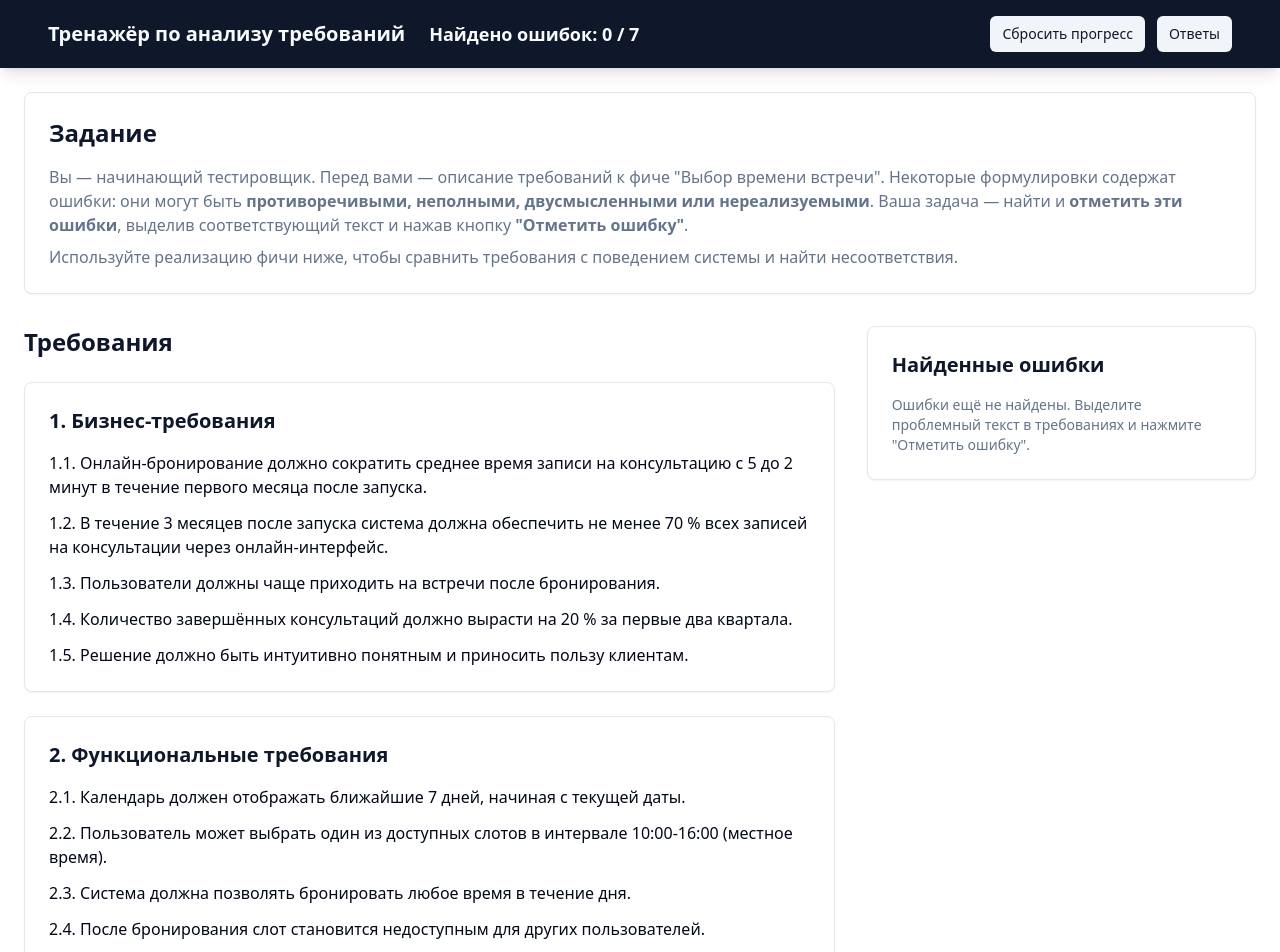
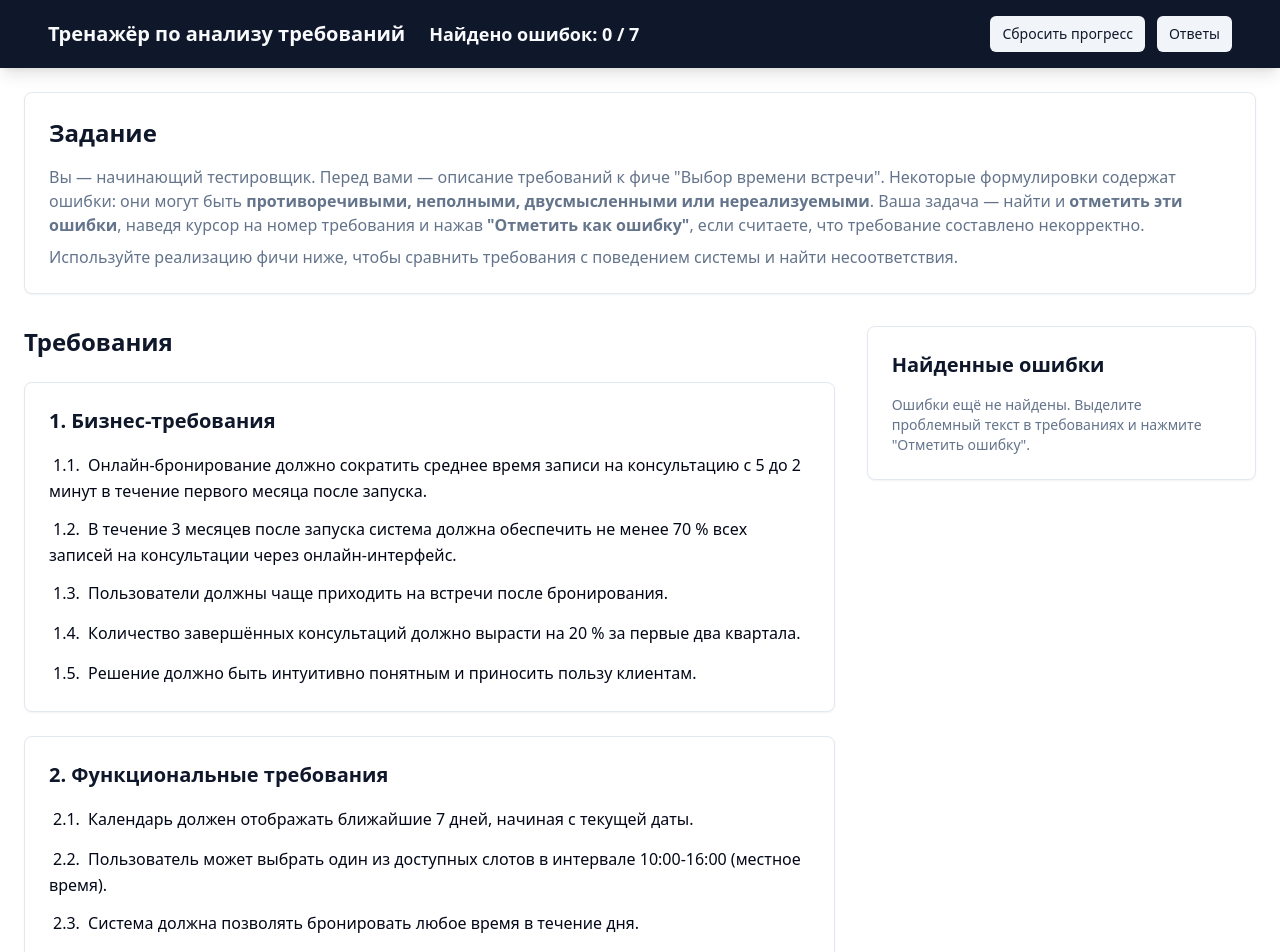
Before and after one commit to DrDoom74/requirement-trainer-time-slot, a React (Vite) app: page / in a window 1280 px wide. Shown: the top 952 px of the page. Built offline with nearby package versions, Linux system fonts and the light colour scheme.

Commit message:
Refactor: Implement clickable requirement numbers
Implement new UI for marking errors by clicking requirement numbers, including hover effects, error highlighting, and updated instructions. Add UI requirement 3.6.

```diff
--- a/src/components/RequirementsSection.tsx
+++ b/src/components/RequirementsSection.tsx
@@ -1,49 +1,17 @@
 
-import React, { useState, useRef } from 'react';
+import React, { useState } from 'react';
 import { Button } from './ui/button';
 
 interface RequirementsSectionProps {
-  onErrorFound: (selectedText: string) => boolean;
+  onErrorFound: (requirementId: string) => boolean;
 }
 
 const RequirementsSection: React.FC<RequirementsSectionProps> = ({ onErrorFound }) => {
-  const [selectedText, setSelectedText] = useState('');
+  const [hoveredNumber, setHoveredNumber] = useState<string | null>(null);
+  const [clickedNumber, setClickedNumber] = useState<string | null>(null);
   const [showButton, setShowButton] = useState(false);
   const [buttonPosition, setButtonPosition] = useState({ x: 0, y: 0 });
-  const sectionRef = useRef<HTMLDivElement>(null);
-
-  const handleTextSelection = () => {
-    const selection = window.getSelection();
-    if (selection && selection.toString().trim()) {
-      const selectedStr = selection.toString().trim();
-      setSelectedText(selectedStr);
-
-      // Получаем позицию для кнопки
-      const range = selection.getRangeAt(0);
-      const rect = range.getBoundingClientRect();
-      const sectionRect = sectionRef.current?.getBoundingClientRect();
-
-      if (sectionRect) {
-        setButtonPosition({
-          x: rect.left + rect.width / 2 - sectionRect.left,
-          y: rect.top - sectionRect.top - 50
-        });
-      }
-      setShowButton(true);
-    } else {
-      setShowButton(false);
-    }
-  };
-
-  const handleMarkError = () => {
-    const success = onErrorFound(selectedText);
-    if (success) {
-      // Очищаем выделение при успехе
-      window.getSelection()?.removeAllRanges();
-    }
-    setShowButton(false);
-    setSelectedText('');
-  };
+  const [processedNumbers, setProcessedNumbers] = useState<Set<string>>(new Set());
 
   const requirements = {
     business: [
@@ -67,27 +35,85 @@ const RequirementsSection: React.FC<RequirementsSectionProps> = ({ onErrorFound
       "3.2. Временные слоты отображаются интерактивными кнопками с временем (напр. «10:00»).",
       "3.3. Цвет кнопки «Забронировать» должен соответствовать общепринятому стилю.",
       "3.4. После успешного бронирования должно появиться уведомление не менее чем на 3 секунды с текстом «Встреча успешно забронирована».",
-      "3.5. Поле ввода имени обязательно к заполнению до отправки формы."
+      "3.5. Поле ввода имени обязательно к заполнению до отправки формы.",
+      "3.6. После бронирования временного слота соответствующая кнопка с указанием времени должна становиться неактивной (disabled), визуально отличаться от доступных слотов и не реагировать на нажатия."
     ]
   };
 
+  const extractRequirementNumber = (req: string) => {
+    const match = req.match(/^(\d\.\d)/);
+    return match ? match[1] : '';
+  };
+
+  const getNumberBackgroundColor = (number: string) => {
+    if (processedNumbers.has(number)) {
+      const isError = onErrorFound(number);
+      return isError ? 'bg-green-200' : 'bg-gray-300';
+    }
+    if (hoveredNumber === number) {
+      return 'bg-red-100';
+    }
+    return '';
+  };
+
+  const handleNumberClick = (event: React.MouseEvent, requirement: string) => {
+    const number = extractRequirementNumber(requirement);
+
+    if (processedNumbers.has(number)) {
+      return; // Уже обработан
+    }
+
+    setClickedNumber(number);
+
+    const rect = (event.target as HTMLElement).getBoundingClientRect();
+    setButtonPosition({
+      x: rect.left + rect.width / 2,
+      y: rect.bottom + 10
+    });
+    setShowButton(true);
+  };
+
+  const handleMarkAsError = () => {
+    if (!clickedNumber) return;
+
+    const success = onErrorFound(clickedNumber);
+    setProcessedNumbers(prev => new Set(prev).add(clickedNumber));
+
+    setShowButton(false);
+    setClickedNumber(null);
+  };
+
+  const renderRequirement = (req: string, index: number) => {
+    const number = extractRequirementNumber(req);
+    const text = req.substring(number.length + 1); // Убираем номер и точку
+    const isProcessed = processedNumbers.has(number);
+
+    return (
+      <p key={index} className="text-card-foreground leading-relaxed text-sm md:text-base">
+        <span
+          className={`inline-block cursor-pointer px-1 py-0.5 rounded transition-colors ${
+            isProcessed ? 'cursor-default' : 'hover:bg-red-100'
+          } ${getNumberBackgroundColor(number)}`}
+          onMouseEnter={() => !isProcessed && setHoveredNumber(number)}
+          onMouseLeave={() => setHoveredNumber(null)}
+          onClick={(e) => handleNumberClick(e, req)}
+        >
+          {number}.
+        </span>
+        {text}
+      </p>
+    );
+  };
+
   return (
-    <div className="space-y-4 md:space-y-6 relative" ref={sectionRef}>
+    <div className="space-y-4 md:space-y-6 relative">
       <h2 className="text-xl md:text-2xl font-bold text-primary">Требования</h2>
 
       {/* Business Requirements */}
       <div className="bg-card p-4 md:p-6 rounded-lg shadow-sm border">
         <h3 className="text-lg md:text-xl font-semibold mb-3 md:mb-4 text-primary">1. Бизнес-требования</h3>
         <div className="space-y-2 md:space-y-3">
-          {requirements.business.map((req, index) => (
-            <p
-              key={index}
-              className="text-card-foreground leading-relaxed cursor-text text-sm md:text-base"
-              onMouseUp={handleTextSelection}
-            >
-              {req}
-            </p>
-          ))}
+          {requirements.business.map((req, index) => renderRequirement(req, index))}
         </div>
       </div>
 
@@ -95,15 +121,7 @@ const RequirementsSection: React.FC<RequirementsSectionProps> = ({ onErrorFound
       <div className="bg-card p-4 md:p-6 rounded-lg shadow-sm border">
         <h3 className="text-lg md:text-xl font-semibold mb-3 md:mb-4 text-primary">2. Функциональные требования</h3>
         <div className="space-y-2 md:space-y-3">
-          {requirements.functional.map((req, index) => (
-            <p
-              key={index}
-              className="text-card-foreground leading-relaxed cursor-text text-sm md:text-base"
-              onMouseUp={handleTextSelection}
-            >
-              {req}
-            </p>
-          ))}
+          {requirements.functional.map((req, index) => renderRequirement(req, index))}
         </div>
       </div>
 
@@ -111,33 +129,25 @@ const RequirementsSection: React.FC<RequirementsSectionProps> = ({ onErrorFound
       <div className="bg-card p-4 md:p-6 rounded-lg shadow-sm border">
         <h3 className="text-lg md:text-xl font-semibold mb-3 md:mb-4 text-primary">3. UI-требования</h3>
         <div className="space-y-2 md:space-y-3">
-          {requirements.ui.map((req, index) => (
-            <p
-              key={index}
-              className="text-card-foreground leading-relaxed cursor-text text-sm md:text-base"
-              onMouseUp={handleTextSelection}
-            >
-              {req}
-            </p>
-          ))}
+          {requirements.ui.map((req, index) => renderRequirement(req, index))}
         </div>
       </div>
 
       {/* Floating Button */}
       {showButton && (
         <div
-          className="absolute z-50 pointer-events-none"
+          className="fixed z-50 pointer-events-none"
           style={{
-            left: Math.max(10, buttonPosition.x - 75),
+            left: Math.max(10, buttonPosition.x - 100),
             top: buttonPosition.y
           }}
         >
           <Button
-            onClick={handleMarkError}
+            onClick={handleMarkAsError}
             className="pointer-events-auto bg-destructive hover:bg-destructive/90 text-destructive-foreground shadow-lg text-xs md:text-sm"
             size="sm"
           >
-            Отметить ошибку
+            Отметить как ошибку
           </Button>
         </div>
       )}
--- a/src/pages/Index.tsx
+++ b/src/pages/Index.tsx
@@ -60,29 +60,8 @@ const VALID_ERRORS = [
 const Index = () => {
   const [foundErrors, setFoundErrors] = useState<FoundError[]>([]);
 
-  const handleErrorFound = useCallback((selectedText: string) => {
-    const trimmedText = selectedText.trim();
-
-    // Ищем точное совпадение основного текста ошибки
-    let matchedError = VALID_ERRORS.find(error =>
-      error.text === trimmedText
-    );
-
-    // Если не найдено точное совпадение, проверяем содержится ли основной текст в выделении
-    if (!matchedError) {
-      matchedError = VALID_ERRORS.find(error =>
-        trimmedText.includes(error.text)
-      );
-    }
-
-    // Проверяем выделение по номеру пункта (например, "1.3", "2.6")
-    if (!matchedError) {
-      const numberMatch = trimmedText.match(/^(\d\.\d)/);
-      if (numberMatch) {
-        const number = numberMatch[1];
-        matchedError = VALID_ERRORS.find(error => error.id === number);
-      }
-    }
+  const handleErrorFound = useCallback((requirementId: string) => {
+    const matchedError = VALID_ERRORS.find(error => error.id === requirementId);
 
     if (matchedError && !foundErrors.find(err => err.id === matchedError.id)) {
       setFoundErrors(prev => [...prev, matchedError]);
@@ -136,7 +115,7 @@ const Index = () => {
           <p className="text-muted-foreground leading-relaxed text-sm md:text-base">
             Вы — начинающий тестировщик. Перед вами — описание требований к фиче "Выбор времени встречи".
             Некоторые формулировки содержат ошибки: они могут быть <strong>противоречивыми, неполными, двусмысленными или нереализуемыми</strong>.
-            Ваша задача — найти и <strong>отметить эти ошибки</strong>, выделив соответствующий текст и нажав кнопку <strong>"Отметить ошибку"</strong>.
+            Ваша задача — найти и <strong>отметить эти ошибки</strong>, наведя курсор на номер требования и нажав <strong>"Отметить как ошибку"</strong>, если считаете, что требование составлено некорректно.
           </p>
           <p className="text-muted-foreground leading-relaxed mt-2 text-sm md:text-base">
             Используйте реализацию фичи ниже, чтобы сравнить требования с поведением системы и найти несоответствия.
```
